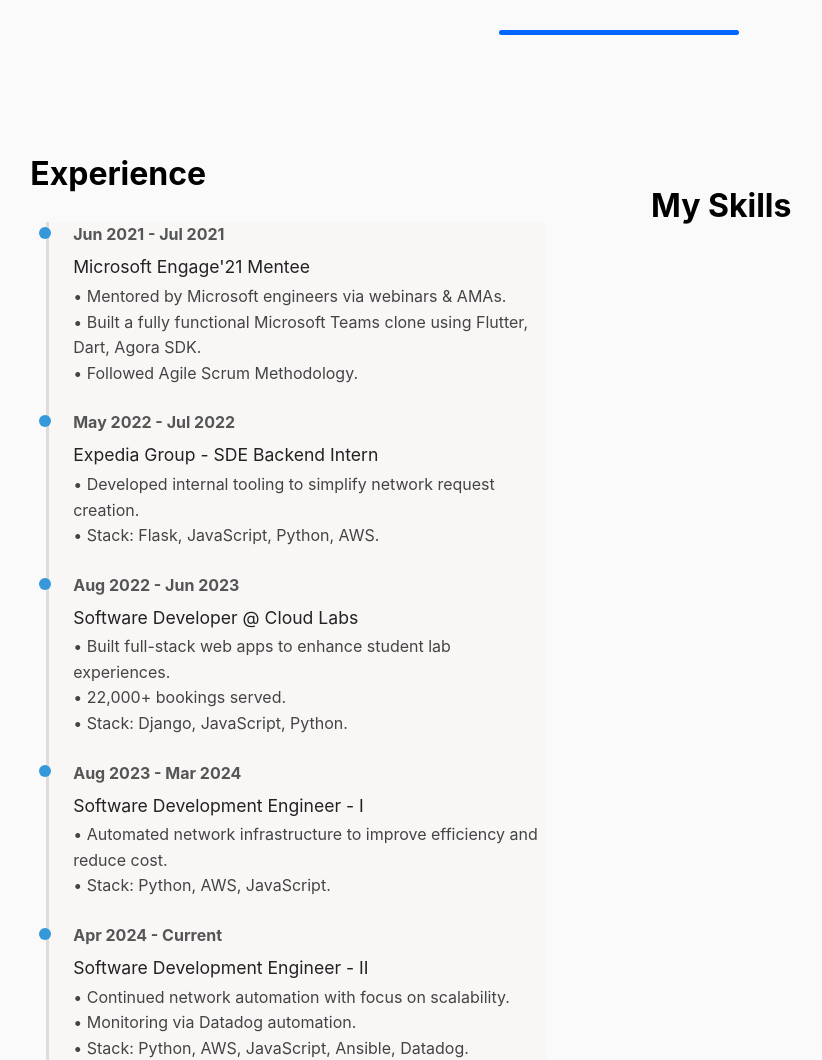
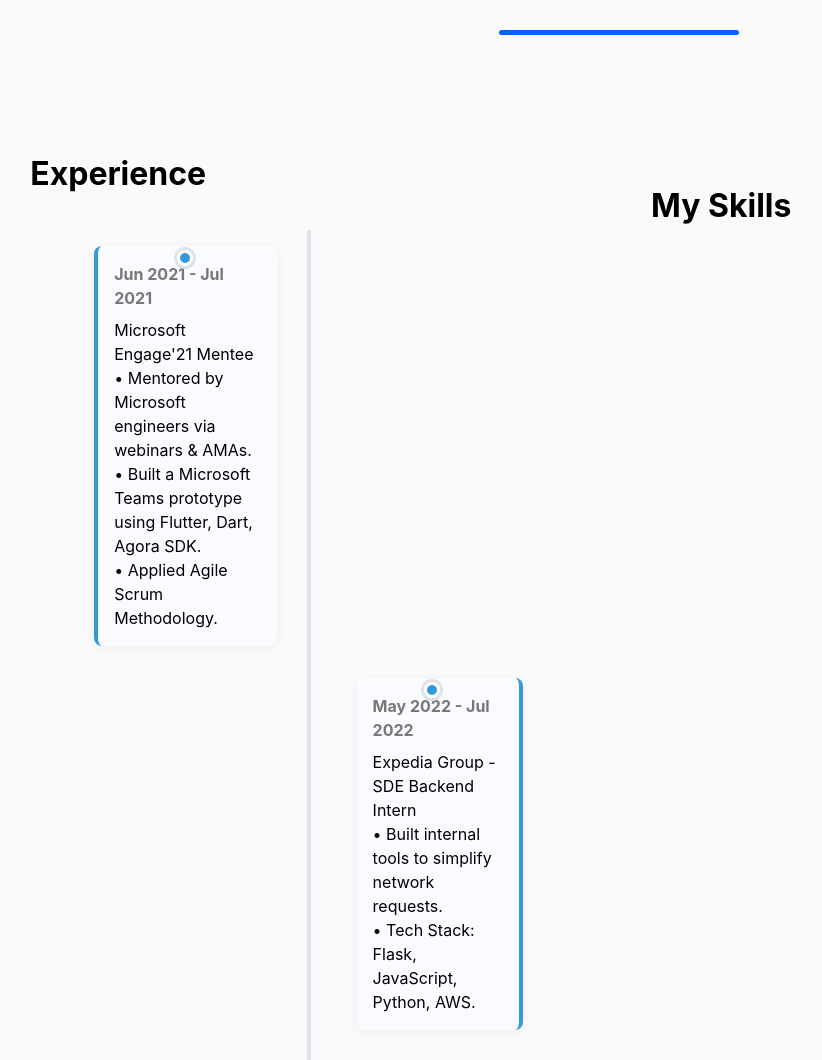
Before and after one commit to anuragyadav19150/finalPorfolio, a Django app: template template/index.html in a window 1280 px wide. Shown: the part 746-1806 px from the top of the page, without its empty margins (21-843 px from the left). Run offline with Django 4.2, Linux system fonts and the light colour scheme; the template is opened without the code that fills it, so the values that code supplies are empty; parts of the project's set-up code (start-up, migrations or seed data) failed here and were passed over; some libraries are stand-ins or nearby versions; some web fonts are replaced.

Commit message:
Update index.html

```diff
--- a/template/index.html
+++ b/template/index.html
@@ -189,6 +189,97 @@ Inside media queries 1em is always 16px i.e 1em = 16px at every screen size only
 
       }
 
+  .timeline-container {
+  position: relative;
+  margin: 2rem 0;
+  padding: 0 2rem;
+}
+
+.timeline-container::after {
+  content: '';
+  position: absolute;
+  width: 4px;
+  background-color: #dce3ea;
+  top: 0;
+  bottom: 0;
+  left: 50%;
+  margin-left: -2px;
+}
+
+.timeline-item {
+  padding: 1rem 2rem;
+  position: relative;
+  width: 50%;
+}
+
+.timeline-item .timeline-content {
+  background: #f9fbff;
+  border-radius: 8px;
+  padding: 1rem;
+  box-shadow: 0 2px 12px rgba(0, 0, 0, 0.05);
+  border-left: 4px solid #3498db;
+}
+
+.timeline-date {
+  color: #777;
+  font-weight: bold;
+  margin-bottom: 0.5rem;
+  display: block;
+}
+
+.timeline-item.left {
+  left: 0;
+}
+
+.timeline-item.right {
+  left: 50%;
+}
+
+.timeline-item.right .timeline-content {
+  margin-left: 1rem;
+  border-left: none;
+  border-right: 4px solid #3498db;
+}
+
+.timeline-dot {
+  width: 16px;
+  height: 16px;
+  background-color: #3498db;
+  border: 3px solid #fff;
+  border-radius: 50%;
+  position: absolute;
+  top: 20px;
+  left: calc(50% - 8px);
+  z-index: 1;
+  box-shadow: 0 0 0 3px #dce3ea;
+}
+
+/* Responsive Handling */
+@media screen and (max-width: 768px) {
+  .timeline-container::after {
+    left: 8px;
+  }
+
+  .timeline-item {
+    width: 100%;
+    padding-left: 2rem;
+    padding-right: 0;
+  }
+
+  .timeline-item.right {
+    left: 0;
+  }
+
+  .timeline-item.right .timeline-content {
+    margin-left: 0;
+    border-left: 4px solid #3498db;
+    border-right: none;
+  }
+
+  .timeline-dot {
+    left: 0;
+  }
+}
 
       .timeline{
 
@@ -552,62 +643,72 @@ Inside media queries 1em is always 16px i.e 1em = 16px at every screen size only
     <div class="about__content">
       <div class="experience">
   <h3 class="about__content-title">Experience</h3>
-        <ul class="timeline">
-          <li>
-            <span class="date">Jun 2021 - Jul 2021</span>
-            <div class="content">
+  <div class="timeline-container">
+    <div class="timeline-item left">
+      <div class="timeline-dot"></div>
+      <div class="timeline-content">
+        <span class="timeline-date">Jun 2021 - Jul 2021</span>
         <h4>Microsoft Engage'21 Mentee</h4>
         <p>
           • Mentored by Microsoft engineers via webinars & AMAs.<br>
-                • Built a fully functional Microsoft Teams clone using Flutter, Dart, Agora SDK.<br>
-                • Followed Agile Scrum Methodology.
+          • Built a Microsoft Teams prototype using Flutter, Dart, Agora SDK.<br>
+          • Applied Agile Scrum Methodology.
         </p>
       </div>
-          </li>
-          <li>
-            <span class="date">May 2022 - Jul 2022</span>
-            <div class="content">
+    </div>
+
+    <div class="timeline-item right">
+      <div class="timeline-dot"></div>
+      <div class="timeline-content">
+        <span class="timeline-date">May 2022 - Jul 2022</span>
         <h4>Expedia Group - SDE Backend Intern</h4>
         <p>
-                • Developed internal tooling to simplify network request creation.<br>
-                • Stack: Flask, JavaScript, Python, AWS.
+          • Built internal tools to simplify network requests.<br>
+          • Tech Stack: Flask, JavaScript, Python, AWS.
         </p>
       </div>
-          </li>
-          <li>
-            <span class="date">Aug 2022 - Jun 2023</span>
-            <div class="content">
+    </div>
+
+    <div class="timeline-item left">
+      <div class="timeline-dot"></div>
+      <div class="timeline-content">
+        <span class="timeline-date">Aug 2022 - Jun 2023</span>
         <h4>Software Developer @ Cloud Labs</h4>
         <p>
-                • Built full-stack web apps to enhance student lab experiences.<br>
-                • 22,000+ bookings served.<br>
+          • Built websites enhancing lab experiences for students.<br>
+          • Served 22,000+ bookings.<br>
           • Stack: Django, JavaScript, Python.
         </p>
       </div>
-          </li>
-          <li>
-            <span class="date">Aug 2023 - Mar 2024</span>
-            <div class="content">
+    </div>
+
+    <div class="timeline-item right">
+      <div class="timeline-dot"></div>
+      <div class="timeline-content">
+        <span class="timeline-date">Aug 2023 - Mar 2024</span>
         <h4>Software Development Engineer - I</h4>
         <p>
-                • Automated network infrastructure to improve efficiency and reduce cost.<br>
+          • Automated network infrastructure for efficiency & cost saving.<br>
           • Stack: Python, AWS, JavaScript.
         </p>
       </div>
-          </li>
-          <li>
-            <span class="date">Apr 2024 - Current</span>
-            <div class="content">
+    </div>
+
+    <div class="timeline-item left">
+      <div class="timeline-dot"></div>
+      <div class="timeline-content">
+        <span class="timeline-date">Apr 2024 - Current</span>
         <h4>Software Development Engineer - II</h4>
         <p>
-                • Continued network automation with focus on scalability.<br>
-                • Monitoring via Datadog automation.<br>
+          • Network infrastructure automation at scale.<br>
+          • Datadog-based monitoring automation.<br>
           • Stack: Python, AWS, JavaScript, Ansible, Datadog.
         </p>
       </div>
-          </li>
-        </ul>
     </div>
+  </div>
+</div>
+
 
       <div class="skills-section">
         <h3 class="about__content-title">My Skills</h3>
```
Lines whose indentation alone changed are shown as unchanged.
